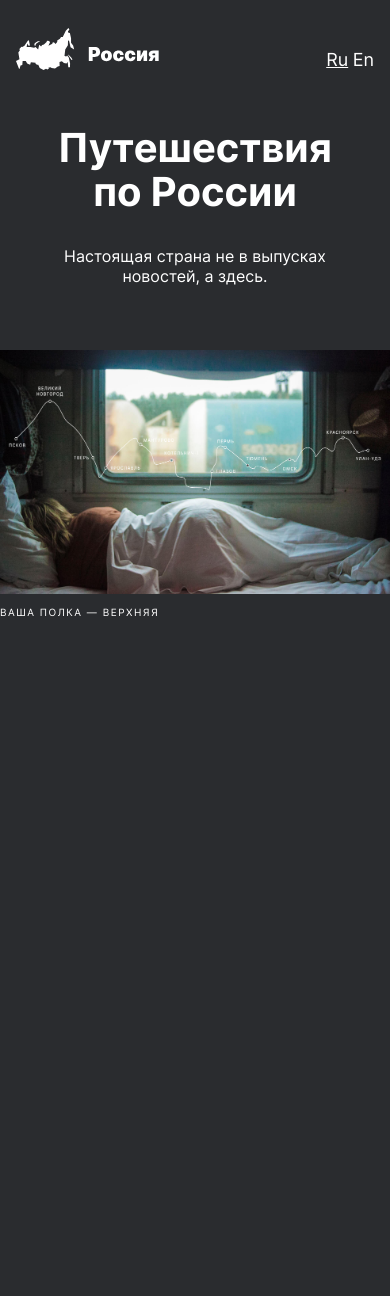
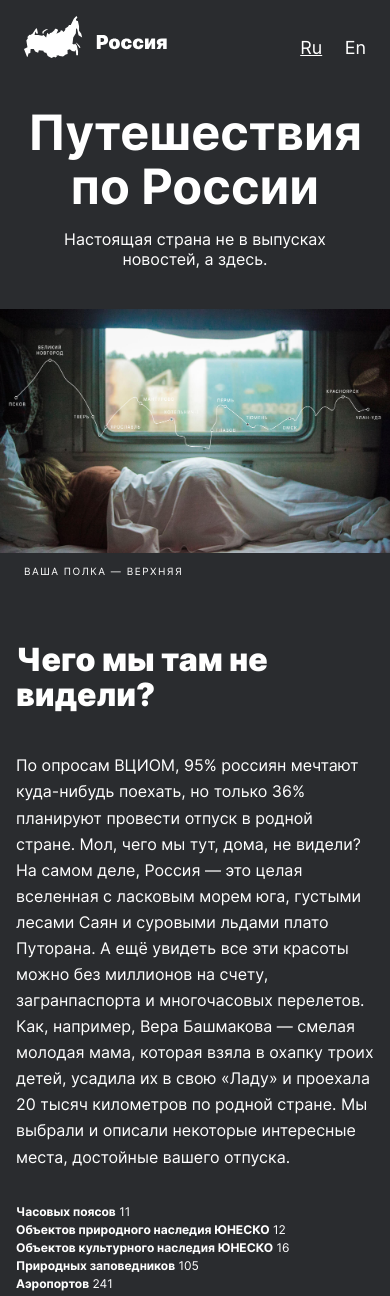
Before and after one commit to bakushkin/russian-travel, a plain HTML site: page index2.html in a window 390 px wide. Before the commit the page ends 844 px from the top, so only its background shows below. Drawn offline with Linux system fonts and the light colour scheme.

Commit message:
new breakpoints

```diff
--- a/blocks/header/__link/header__link.css
+++ b/blocks/header/__link/header__link.css
@@ -17,3 +17,7 @@
         line-height: 1.11;
     }
 }
+
+.header__link:first-of-type {
+    margin-right: 18px;
+}
--- a/blocks/header/header.css
+++ b/blocks/header/header.css
@@ -2,28 +2,38 @@
     width: calc(100% - 48px*2);
     height: 52px;
     margin: 28px auto 56px;
-    /* padding-top: 28px; */
     display: flex;
     justify-content: space-between;
     align-items: flex-end;
     box-sizing: content-box;
 }
 
-@media screen and (max-width: 424px) {
+/* @media screen and (max-width: 424px) {
     .header {
         width: calc(100% - 16px*2);
+        height: 42px;
+        margin: 16px auto 48px;
+    }
+} */
+
+@media screen and (max-width: 767px) {
+    .header {
+        width: calc(100% - 24px*2);
+        margin: 16px auto 48px;
         height: 42px;
     }
 }
 
-@media screen and (min-width: 425px) and (max-width: 767px) {
+@media screen and (min-width: 768px) and (max-width: 1023px) {
     .header {
         width: calc(100% - 24px*2);
+        margin: 28px auto 48px;
     }
 }
 
-@media screen and (min-width: 768px) and (max-width: 1024px) {
+@media screen and (min-width: 1024px) and (max-width: 1280px) {
     .header {
-        width: calc(100% - 24px*2);
+        width: calc(100% - 48px*2);
+        margin: 28px auto 56px;
     }
 }
--- a/blocks/intro/__text/intro__text.css
+++ b/blocks/intro/__text/intro__text.css
@@ -4,4 +4,5 @@
     font-size: 16px;
     line-height: 163%;
     margin: 0;
+    max-width: 690px;
 }
--- a/blocks/intro/__title/intro__title.css
+++ b/blocks/intro/__title/intro__title.css
@@ -1,6 +1,14 @@
 .intro__title {
     font-weight: 900;
     font-size: 54px;
-    line-height: 58px;
+    line-height: 1.074;
     margin: 0 0 40px;
 }
+
+@media screen and (max-width: 425px) {
+    .intro__title {
+        font-size: 32px;
+        line-height: 1.09375;
+        max-width: 288px;
+    }
+}
--- a/blocks/intro/intro.css
+++ b/blocks/intro/intro.css
@@ -1,4 +1,24 @@
 .intro {
-    margin: 92px 0 0 148px;
-    width: 80%;
+    margin: 0 auto 92px;
+    max-width: 984px;
 }
+
+@media (max-width: 424px) {
+    .intro {
+        margin: 0 auto 64px;
+        max-width: calc(100% - 16px*2);
+    }
+}
+
+@media (min-width: 425px) and (max-width: 767px) {
+    .intro {
+        margin: 0 auto 88px;
+        max-width: calc(100% - 24*2px);
+    }
+}
+
+@media (min-width: 768px) and (max-width: 1024px) {
+    .intro {
+      max-width: calc(100% - 24px*2);
+    }
+  }
--- a/blocks/lead/__caption/lead__caption.css
+++ b/blocks/lead/__caption/lead__caption.css
@@ -6,3 +6,9 @@
     font-weight: normal;
     letter-spacing: 1.5px;
 }
+
+@media screen and (min-width: 320px) and (max-width: 1024px) {
+    .lead__caption {
+        margin: 8px 0 0 24px;
+    }
+}
--- a/blocks/lead/__subtitle/lead__subtitle.css
+++ b/blocks/lead/__subtitle/lead__subtitle.css
@@ -2,8 +2,8 @@
     font-size: 30px;
     font-weight: normal;
     line-height: 36px;
-    margin: 32px auto 64px;
-    width: 640px;
+    margin: 0 auto 64px;
+    max-width: 640px;
     text-align: center;
 }
 
@@ -14,6 +14,7 @@
         max-width: 288px;
         font-size: 16px;
         line-height: 1.25;
+        margin: 0 auto 40px;
     }
 }
 
@@ -22,5 +23,12 @@
         font-size: 5vw;
         line-height: 6.25vw;
         max-width: 100%;
+        margin: 0 auto 40px;
     }
 }
+
+@media screen and (min-width: 1024px) and (max-width: 1280px) {
+    .lead__subtitle {
+        margin: 0 auto 56px;
+    }
+}
--- a/blocks/lead/__title/lead__title.css
+++ b/blocks/lead/__title/lead__title.css
@@ -1,25 +1,28 @@
 .lead__title {
     font-size: 96px;
-    line-height: 100px;
-    margin: 0 auto;
+    line-height: 1.0416;
+    margin: 0 auto 32px;
     max-width: 720px;
     text-align: center;
 }
 
-@media screen and (max-width: 424px) {
+@media screen and (min-width: 320px) and (max-width: 768px) {
     .lead__title {
-        max-width: 288px;
+        /* max-width: 288px;
         font-size: 40px;
-        line-height: 1.1;
+        line-height: 1.1; */
+        margin: 0 auto 16px;
+        font-size: 12.5vw;
+        line-height: 13.75vw;
     }
 }
-
+/*
 @media screen and (min-width: 425px) and (max-width: 767px) {
     .lead__title {
         font-size: 12.5vw;
         line-height: 13.75vw;
     }
-}
+} */
 
 
 /* @media screen and (max-width: 767px) {
@@ -28,10 +31,4 @@
         font-size: 40px;
         line-height: 1.1;
     }
-}
-
-@media screen and (min-width: 768px) {
-    .lead__title {
-        width: 720px;
-    }
 } */
--- a/blocks/lead/lead.css
+++ b/blocks/lead/lead.css
@@ -1,17 +1,19 @@
 .lead {
-    margin: 0 auto;
-    width: 984px;
+    margin: 0 auto 92px;
+    max-width: 984px;
 }
 
 @media screen and (max-width: 767px) {
     .lead {
         width: 100%;
+        margin: 0 auto 64px;
     }
 }
 
 @media screen and (min-width: 768px) and (max-width: 1023px) {
     .lead {
         width: 100%;
+        margin: 0 auto 88px;
     }
 }
 
--- a/index2.html
+++ b/index2.html
@@ -22,7 +22,7 @@
             <img class="lead__image" src="./images/lead-polka.jpg" alt="Ваша полка - верхняя">
             <p class="lead__caption">ваша полка — верхняя</p>
         </section>
-        <!-- <section class="intro">
+        <section class="intro">
             <h2 class="intro__title">Чего мы там не видели?</h2>
             <p class="intro__text">По опросам ВЦИОМ, 95% россиян мечтают куда-нибудь поехать, но только 36% планируют провести отпуск в родной стране. Мол, чего мы тут, дома, не видели? На самом деле, Россия — это целая вселенная с ласковым морем юга, густыми лесами Саян и суровыми льдами плато Путорана. А ещё увидеть все эти красоты можно без миллионов на счету, загранпаспорта и многочасовых перелетов. Как, например, Вера Башмакова — смелая молодая мама, которая взяла в охапку троих детей, усадила их в свою «Ладу» и проехала 20 тысяч километров по родной стране. Мы выбрали и описали некоторые интересные места, достойные вашего отпуска.</p>
             <ul class="intro__list">
@@ -33,7 +33,7 @@
                 <li><span class="intro__list_style_bold">Аэропортов</span> 241</li>
             </ul>
         </section>
-        <section class="photo-grid">
+        <!-- <section class="photo-grid">
             <img src="./images/photo-grid-train.jpg" alt="Вид из окна поезда" class="photo-grid__item">
             <img src="./images/photo-grid-atharva-tulsi.jpg" alt="Горы" class="photo-grid__item">
             <img src="./images/photo-grid-tuman.jpg" alt="Туман" class="photo-grid__item">
```
